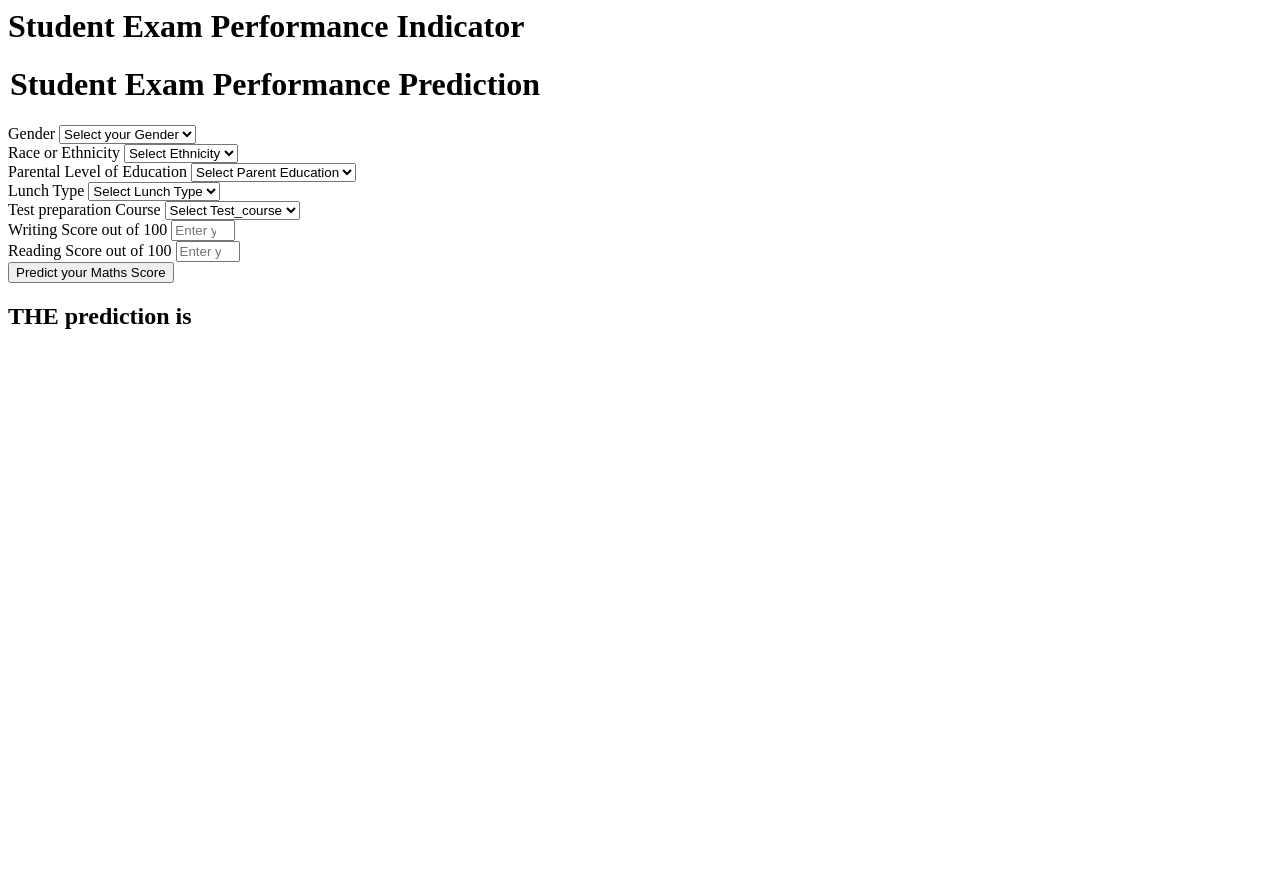
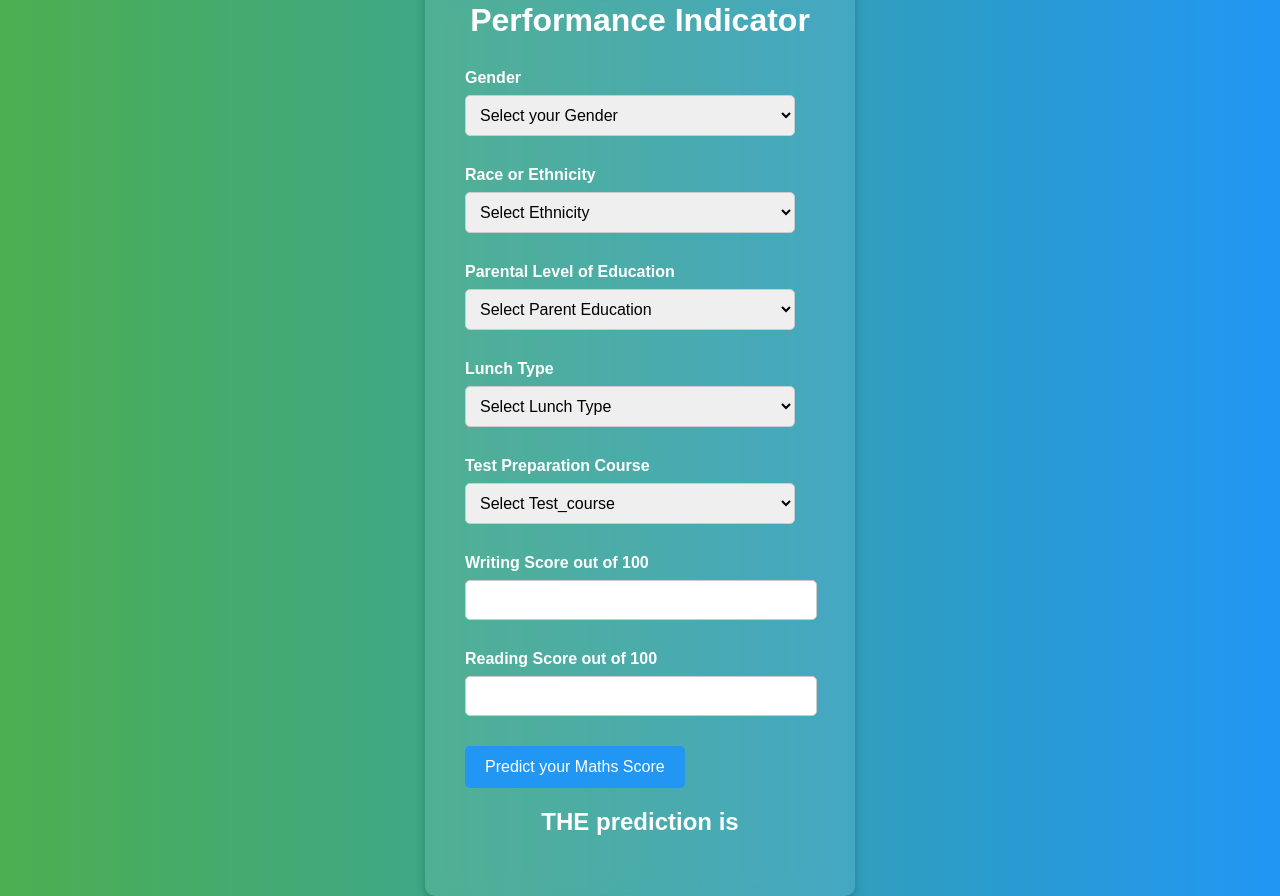
Before and after one commit to anujsingh0308/Student-Performance-Indicator, a Flask app: page /predictdata in a window 1280 px wide. Before the commit the page ends 329 px from the top, so only its background shows below. Run offline with Flask 3, Linux system fonts and the light colour scheme.

Commit message:
HTML code enhancements

```diff
--- a/templates/home.html
+++ b/templates/home.html
@@ -1,111 +1,149 @@
-<html>
+<!DOCTYPE html>
+<html lang="en">
+
+<head>
+    <meta charset="UTF-8">
+    <meta name="viewport" content="width=device-width, initial-scale=1.0">
+    <title>Student Exam Performance Predictor</title>
+    <style>
+        body {
+            font-family: 'Arial', sans-serif;
+            background: linear-gradient(to right, #4CAF50, #2196F3);
+            display: flex;
+            justify-content: center;
+            align-items: center;
+            height: 100vh;
+            margin: 0;
+            color: white;
+        }
+
+        .login {
+            background-color: rgba(255, 255, 255, 0.1);
+            width: 350px;
+            padding: 40px;
+            border-radius: 10px;
+            box-shadow: 0 4px 8px rgba(0, 0, 0, 0.2);
+            backdrop-filter: blur(10px);
+            text-align: center;
+        }
+
+        h1 {
+            color: #fff;
+            margin-bottom: 30px;
+        }
+
+        form {
+            text-align: left;
+        }
+
+        .form-group {
+            margin-bottom: 20px;
+        }
+
+        label {
+            font-weight: bold;
+            display: block;
+            margin-bottom: 8px;
+            color: #fff;
+        }
+
+        select,
+        input {
+            width: calc(100% - 20px);
+            padding: 10px;
+            border: 1px solid #ccc;
+            border-radius: 5px;
+            font-size: 16px;
+            margin-bottom: 10px;
+        }
+
+        .btn-primary {
+            background-color: #2196F3;
+            color: #fff;
+            border: none;
+            border-radius: 5px;
+            padding: 12px 20px;
+            cursor: pointer;
+            font-size: 16px;
+        }
+
+        .btn-primary:hover {
+            background-color: #1E87DB;
+        }
+
+        h2 {
+            margin-top: 20px;
+        }
+    </style>
+</head>
+
 <body>
     <div class="login">
         <h1>Student Exam Performance Indicator</h1>
-
         <form action="{{ url_for('predict_datapoint')}}" method="post">
-        <h1>
-            <legend>Student Exam Performance Prediction</legend>
-        </h1>
-        <div class="mb-3">
-            <label class="form-label">Gender</label>
-            <select class="form-control" name="gender" placeholder="Enter you Gender" required>
+            <div class="form-group">
+                <label>Gender</label>
+                <select name="gender" required>
                     <option class="placeholder" selected disabled value="">Select your Gender</option>
-                <option value="male">
-                    Male
-                </option>
-                <option value="female">
-                    Female
-                </option>
+                    <option value="male">Male</option>
+                    <option value="female">Female</option>
                 </select>
             </div>
-        <div class="mb-3">
-            <label class="form-label">Race or Ethnicity</label>
-            <select class="form-control" name="ethnicity" placeholder="Enter you ethnicity" required>
+            <div class="form-group">
+                <label>Race or Ethnicity</label>
+                <select name="ethnicity" required>
                     <option class="placeholder" selected disabled value="">Select Ethnicity</option>
-                <option value="group A">
-                    Group A
-                </option>
-                <option value="group B">
-                    Group B
-                </option>
-                <option value="group C">
-                    Group C
-                </option>
-                <option value="group D">
-                    Group D
-                </option>
-                <option value="group E">
-                    Group E
-                </option>
+                    <option value="group A">Group A</option>
+                    <option value="group B">Group B</option>
+                    <option value="group C">Group C</option>
+                    <option value="group D">Group D</option>
+                    <option value="group E">Group E</option>
                 </select>
             </div>
-        <div class="mb-3">
-            <label class="form-label">Parental Level of Education</label>
-            <select class="form-control" name="parental_level_of_education"
-                placeholder="Enter you Parent Education" required>
+            <div class="form-group">
+                <label>Parental Level of Education</label>
+                <select name="parental_level_of_education" required>
                     <option class="placeholder" selected disabled value="">Select Parent Education</option>
-                <option value="associate's degree">
-                    associate's degree
-                </option>
-                <option value="bachelor's degree">
-                    bachelor's degree
-                </option>
-                <option value="high school">
-                    high school
-                </option>
-                <option value="master's degree">
-                    master's degree
-                </option>
-                <option value="some college">
-                    some college
-                </option>
-                <option value="some high school">
-                    some high school
-                </option>
+                    <option value="associate's degree">Associate's Degree</option>
+                    <option value="bachelor's degree">Bachelor's Degree</option>
+                    <option value="high school">High School</option>
+                    <option value="master's degree">Master's Degree</option>
+                    <option value="some college">Some College</option>
+                    <option value="some high school">Some High School</option>
                 </select>
             </div>
-        <div class="mb-3">
-            <label class="form-label">Lunch Type</label>
-            <select class="form-control" name="lunch" placeholder="Enter you Lunch" required>
+            <div class="form-group">
+                <label>Lunch Type</label>
+                <select name="lunch" required>
                     <option class="placeholder" selected disabled value="">Select Lunch Type</option>
-                <option value="free/reduced">
-                    free/reduced
-                </option>
-                <option value="standard">
-                    standard
-                </option>
+                    <option value="free/reduced">Free/Reduced</option>
+                    <option value="standard">Standard</option>
                 </select>
             </div>
-        <div class="mb-3">
-            <label class="form-label">Test preparation Course</label>
-            <select class="form-control" name="test_preparation_course" placeholder="Enter you Course"
-                required>
+            <div class="form-group">
+                <label>Test Preparation Course</label>
+                <select name="test_preparation_course" required>
                     <option class="placeholder" selected disabled value="">Select Test_course</option>
-                <option value="none">
-                    None
-                </option>
-                <option value="completed">
-                    Completed
-                </option>
+                    <option value="none">None</option>
+                    <option value="completed">Completed</option>
                 </select>
             </div>
-        <div class="mb-3">
-            <label class="form-label">Writing Score out of 100</label>
-            <input class="form-control" type="number" name="reading_score"
-                placeholder="Enter your Reading score" min='0' max='100' />
+            <div class="form-group">
+                <label>Writing Score out of 100</label>
+                <input type="number" name="writing_score" min="0" max="100" required>
             </div>
-        <div class="mb-3">
-            <label class="form-label">Reading Score out of 100</label>
-            <input class="form-control" type="number" name="writing_score"
-                placeholder="Enter your Reading Score" min='0' max='100' />
+            <div class="form-group">
+                <label>Reading Score out of 100</label>
+                <input type="number" name="reading_score" min="0" max="100" required>
             </div>
-        <div class="mb-3">
-            <input class="btn btn-primary" type="submit" value="Predict your Maths Score" required />
+            <div class="form-group">
+                <button class="btn-primary" type="submit">Predict your Maths Score</button>
             </div>
         </form>
         <h2>
-       THE  prediction is {{results}}
+            THE prediction is {{results}}
         </h2>
-   <body>
+    </div>
+</body>
+
 </html>
```
Lines whose indentation alone changed are shown as unchanged.
